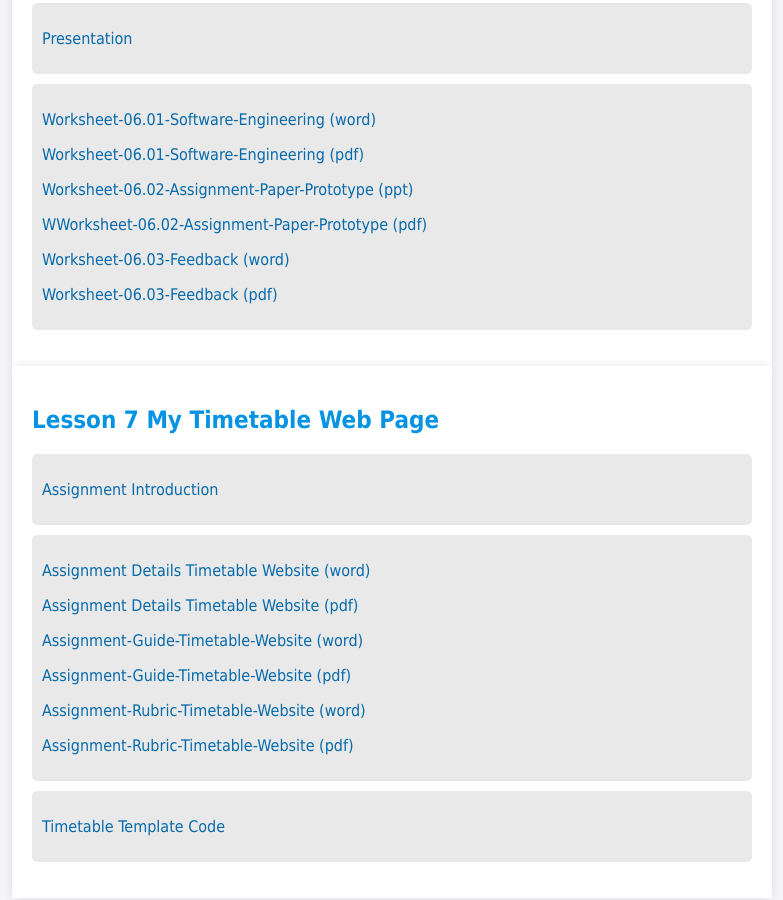
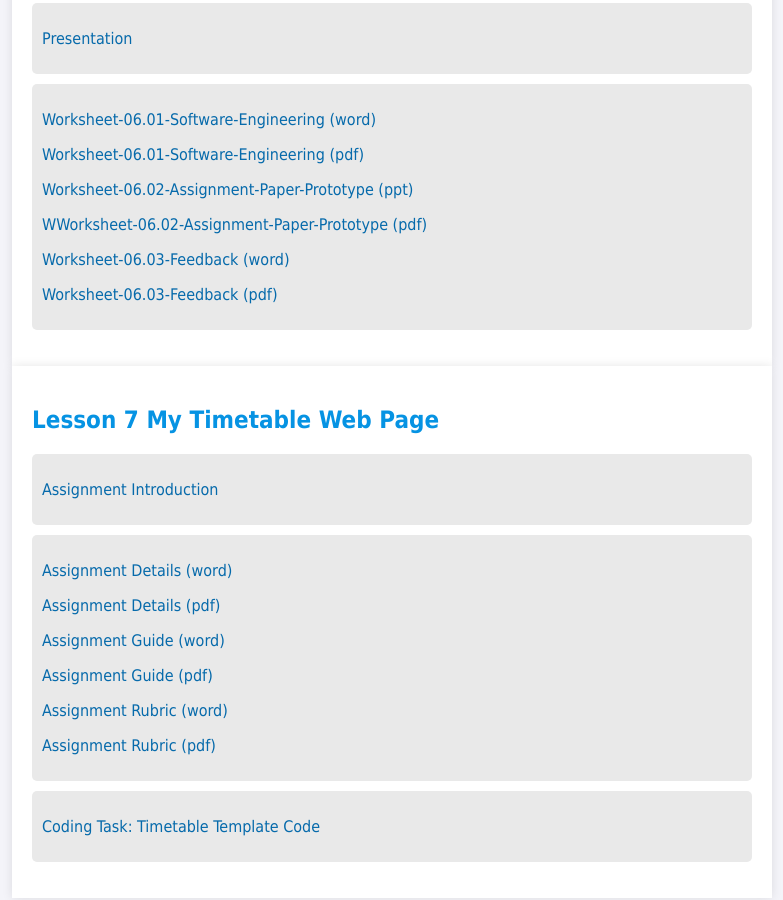
Before and after one commit to duari132/6iec-web-development, a plain HTML site: page index.html in a window 1280 px wide. Shown: the part 2649-3549 px from the top of the page, without its empty margins (248-1031 px from the left). Drawn offline with Linux system fonts and the light colour scheme.

Commit message:
lesson 1, 2, and 3

```diff
--- a/index.html
+++ b/index.html
@@ -253,34 +253,34 @@
       <li>
         <p>
           <a href="Lesson-7-My-Timetable-Web-Page/Assignment-Details-Timetable-Website.docx" download target="_blank"
-            rel="noopener noreferrer">Assignment Details Timetable Website (word)</a>
+            rel="noopener noreferrer">Assignment Details (word)</a>
         </p>
         <p>
           <a href="Lesson-7-My-Timetable-Web-Page/Assignment-Details-Timetable-Website.pdf" download target="_blank"
-            rel="noopener noreferrer">Assignment Details Timetable Website (pdf)</a>
+            rel="noopener noreferrer">Assignment Details (pdf)</a>
         </p>
         <p>
           <a href="Lesson-7-My-Timetable-Web-Page/Assignment-Guide-Timetable-Website.docx" download target="_blank"
-            rel="noopener noreferrer">Assignment-Guide-Timetable-Website (word)</a>
+            rel="noopener noreferrer">Assignment Guide (word)</a>
         </p>
         <p>
           <a href="Lesson-7-My-Timetable-Web-Page/Assignment-Guide-Timetable-Website.pdf" download target="_blank"
-            rel="noopener noreferrer">Assignment-Guide-Timetable-Website (pdf)</a>
+            rel="noopener noreferrer">Assignment Guide (pdf)</a>
         </p>
         <p>
           <a href="Lesson-7-My-Timetable-Web-Page/Assignment-Rubric-Timetable-Website.docx" download target="_blank"
-            rel="noopener noreferrer">Assignment-Rubric-Timetable-Website
+            rel="noopener noreferrer">Assignment Rubric
             (word)</a>
         </p>
         <p>
           <a href="Lesson-7-My-Timetable-Web-Page/Assignment-Rubric-Timetable-Website.pdf" download target="_blank"
-            rel="noopener noreferrer">Assignment-Rubric-Timetable-Website (pdf)</a>
+            rel="noopener noreferrer">Assignment Rubric (pdf)</a>
         </p>
       </li>
       <li>
         <p>
           <a href="https://replit.com/@ricproenca/0701-Timetable-Template-Code" target="_blank"
-            rel="noopener noreferrer">Timetable Template Code</a>
+            rel="noopener noreferrer">Coding Task: Timetable Template Code</a>
         </p>
       </li>
     </ul>
```
Also changed, not shown: 7 other files.
